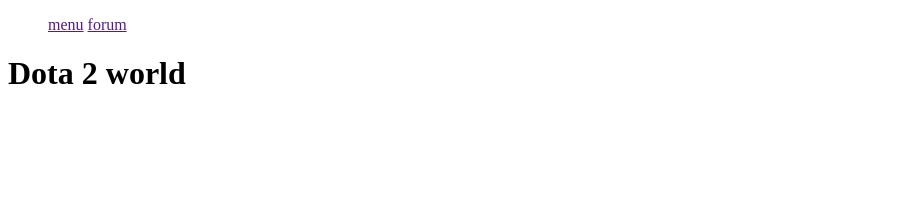
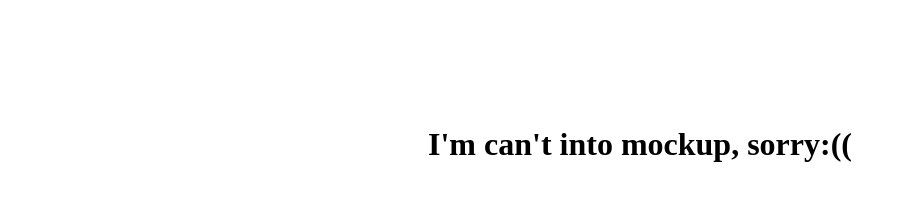
Before and after one commit to dota2-world/dota2-world.github.io, a plain HTML site: page index.html in a window 1280 px wide. Shown: the whole page, without its empty margins (0-906 px from the left). Drawn offline with nearby package versions, Linux system fonts and the light colour scheme.

Commit message:
do site, carrot11111

```diff
--- a/index.html
+++ b/index.html
@@ -8,7 +8,7 @@
 
 </head>
 <body>
-	<header>
+	<!--<header>
 		<ul class="menu">
 			<li>
 				<a href="">menu</a>
@@ -19,7 +19,8 @@
 			</li>
 		</ul>
 	</header>
-	<h1>Dota 2 world</h1>
+	<h1>Dota 2 world</h1>-->
+	<h1 style="margin: 10% auto; text-align: center">I'm can't into mockup, sorry:((</h1>
 	<script src="js/bootstrap.min.js"></script>
 </body>
 </html>
```
